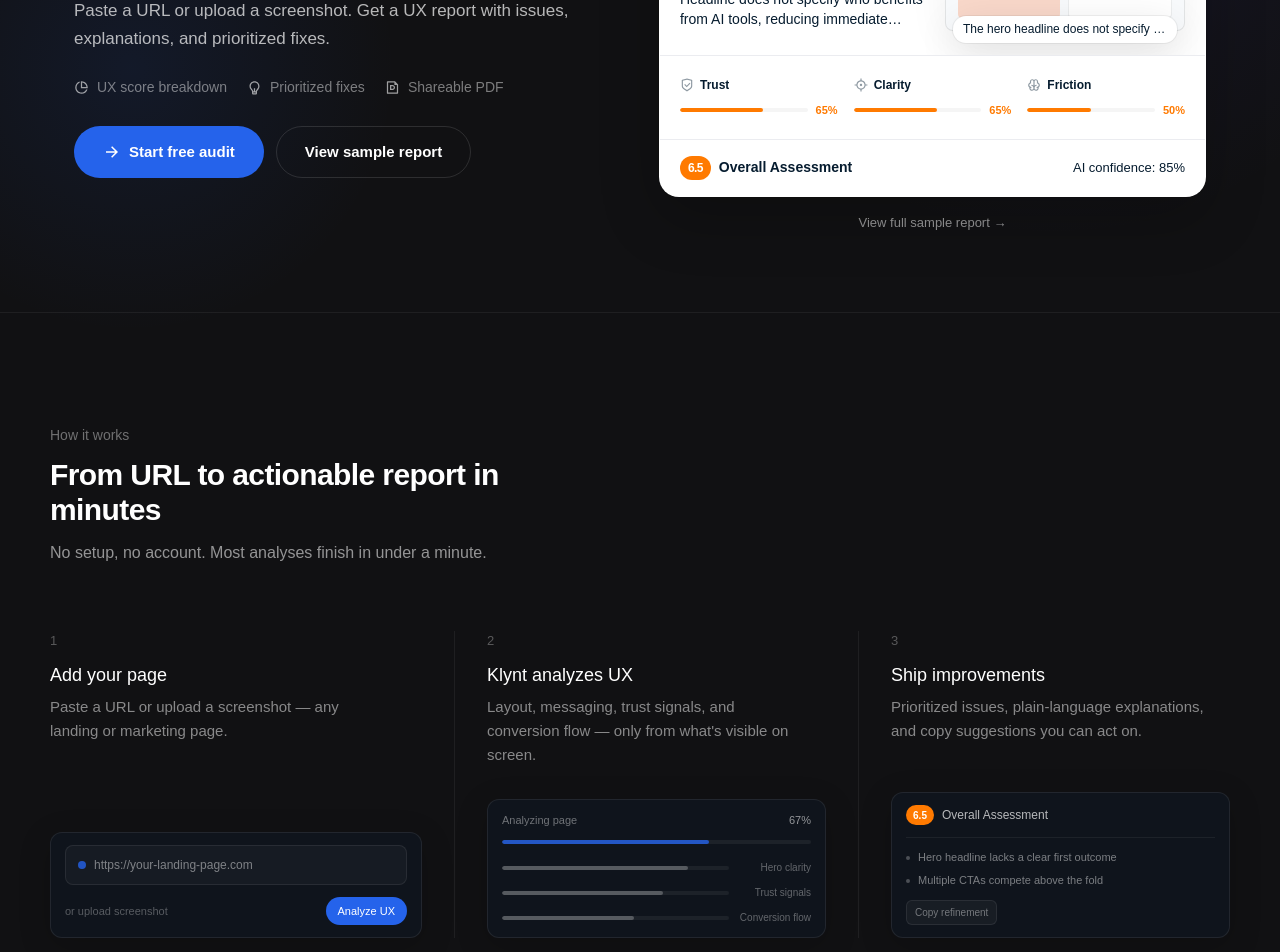
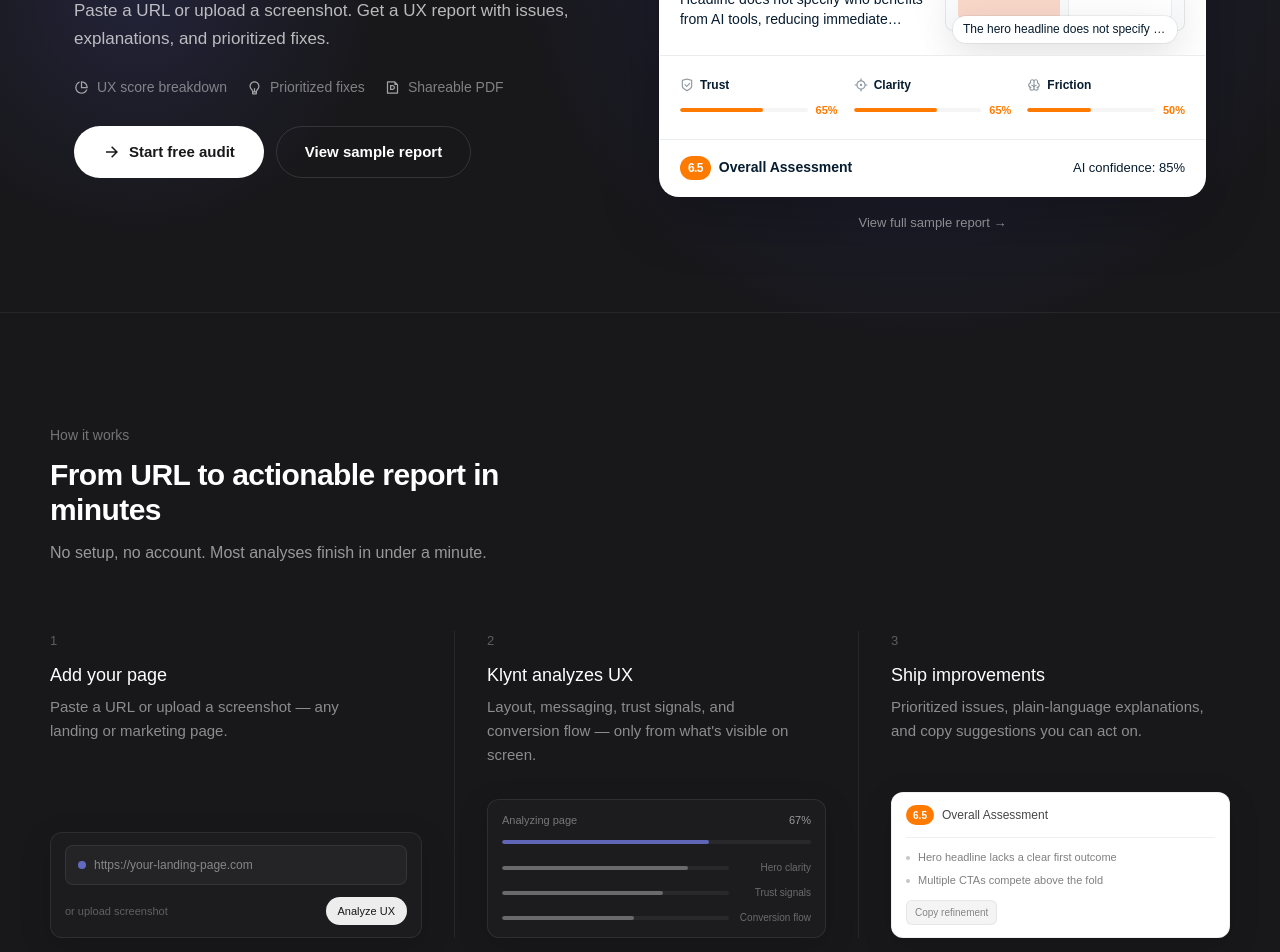
Before and after one commit to samarenkovdmitry/Klynt, a Next.js app: page / in a window 1280 px wide. Shown: the part 360-1312 px from the top of the page. Built offline with nearby package versions, Linux system fonts and the light colour scheme; no server answers; a web font is replaced by a local one.

Commit message:
Landing Updates

```diff
--- a/components/AppFooter.tsx
+++ b/components/AppFooter.tsx
@@ -46,7 +46,7 @@ const variantStyles = {
     social: "text-[#8E99A2] transition hover:text-[#061C2F]",
   },
   dark: {
-    footer: "border-t border-white/[0.06] bg-[#111113]",
+    footer: "border-t border-white/[0.06] bg-[#18181B]",
     text: "text-white/40",
     link: "transition hover:text-white/80",
     social: "text-white/40 transition hover:text-white/75",
--- a/components/landing-test/LandingPageAtmosphere.tsx
+++ b/components/landing-test/LandingPageAtmosphere.tsx
@@ -2,24 +2,24 @@ export function LandingPageAtmosphere() {
   return (
     <div className="pointer-events-none absolute inset-0 overflow-hidden" aria-hidden>
       <div
-        className="absolute -right-[12%] top-[-6%] h-[min(760px,90vw)] w-[min(760px,90vw)] rounded-full"
+        className="absolute -right-[4%] top-[-4%] h-[min(820px,95vw)] w-[min(820px,95vw)] rounded-full"
         style={{
           background:
-            "radial-gradient(circle, rgba(79, 70, 229, 0.16) 0%, rgba(79, 70, 229, 0.04) 45%, transparent 72%)",
+            "radial-gradient(circle, rgba(79, 70, 229, 0.26) 0%, rgba(79, 70, 229, 0.08) 42%, transparent 70%)",
         }}
       />
       <div
-        className="absolute -left-[10%] top-[6%] h-[min(520px,70vw)] w-[min(520px,70vw)] rounded-full"
+        className="absolute -left-[8%] top-[4%] h-[min(480px,65vw)] w-[min(480px,65vw)] rounded-full"
         style={{
           background:
-            "radial-gradient(circle, rgba(37, 99, 235, 0.1) 0%, rgba(37, 99, 235, 0.03) 50%, transparent 72%)",
+            "radial-gradient(circle, rgba(99, 102, 241, 0.14) 0%, rgba(99, 102, 241, 0.04) 48%, transparent 72%)",
         }}
       />
       <div
-        className="absolute bottom-[-8%] left-1/2 h-[min(640px,100vw)] w-[min(960px,140vw)] -translate-x-1/2"
+        className="absolute bottom-[-6%] left-1/2 h-[min(680px,105vw)] w-[min(980px,145vw)] -translate-x-1/2"
         style={{
           background:
-            "radial-gradient(ellipse at center, rgba(124, 58, 237, 0.08) 0%, rgba(124, 58, 237, 0.02) 40%, transparent 68%)",
+            "radial-gradient(ellipse at center, rgba(124, 58, 237, 0.14) 0%, rgba(124, 58, 237, 0.04) 38%, transparent 66%)",
         }}
       />
     </div>
--- a/components/landing-test/LandingStepVisuals.tsx
+++ b/components/landing-test/LandingStepVisuals.tsx
@@ -1,17 +1,21 @@
-const UI_FRAME =
-  "overflow-hidden rounded-[12px] border border-white/[0.08] bg-[#0F141C] shadow-[0_8px_32px_rgba(0,0,0,0.18)]";
+import { LANDING_SURFACE_BG } from "./landingPageStyles";
+
+const UI_FRAME = `overflow-hidden rounded-[12px] border border-white/[0.08] ${LANDING_SURFACE_BG} shadow-[0_8px_32px_rgba(0,0,0,0.14)]`;
+
+const REPORT_FRAME =
+  "overflow-hidden rounded-[12px] border border-black/[0.06] bg-white shadow-[0_8px_32px_rgba(0,0,0,0.12)]";
 
 export function StepAddPageVisual() {
   return (
     <div className={UI_FRAME} aria-hidden>
       <div className="px-3.5 py-3">
-        <div className="flex items-center gap-2 rounded-lg border border-white/[0.08] bg-white/[0.03] px-3 py-2.5">
-          <span className="h-2 w-2 shrink-0 rounded-full bg-[#2563EB]/80" />
+        <div className="flex items-center gap-2 rounded-lg border border-white/[0.08] bg-white/[0.04] px-3 py-2.5">
+          <span className="h-2 w-2 shrink-0 rounded-full bg-indigo-400/70" />
           <span className="truncate text-[12px] text-white/45">https://your-landing-page.com</span>
         </div>
         <div className="mt-3 flex items-center justify-between gap-2">
           <span className="text-[11px] text-white/30">or upload screenshot</span>
-          <span className="rounded-full bg-[#2563EB] px-3 py-1.5 text-[11px] font-medium text-white">
+          <span className="rounded-full bg-white/[0.92] px-3 py-1.5 text-[11px] font-medium text-[#18181B]">
             Analyze UX
           </span>
         </div>
@@ -29,7 +33,7 @@ export function StepAnalyzeVisual() {
           <span className="tabular-nums text-white/55">67%</span>
         </div>
         <div className="mt-3 h-1 overflow-hidden rounded-full bg-white/[0.06]">
-          <div className="h-full w-[67%] rounded-full bg-[#2563EB]/80" />
+          <div className="h-full w-[67%] rounded-full bg-indigo-400/65" />
         </div>
         <div className="mt-4 space-y-2.5">
           {[
@@ -40,7 +44,7 @@ export function StepAnalyzeVisual() {
             <div key={label} className="flex items-center gap-2.5">
               <div className="h-1 min-w-0 flex-1 overflow-hidden rounded-full bg-white/[0.06]">
                 <div
-                  className="h-full rounded-full bg-white/25"
+                  className="h-full rounded-full bg-white/30"
                   style={{ width }}
                 />
               </div>
@@ -57,26 +61,26 @@ export function StepAnalyzeVisual() {
 
 export function StepReportVisual() {
   return (
-    <div className={UI_FRAME} aria-hidden>
+    <div className={REPORT_FRAME} aria-hidden>
       <div className="px-3.5 py-3">
         <div className="flex items-center gap-2">
           <span className="inline-flex h-5 min-w-[28px] items-center justify-center rounded-full bg-[#FF7A00] px-1.5 text-[10px] font-bold text-white">
             6.5
           </span>
-          <span className="text-[12px] font-medium text-white/70">Overall Assessment</span>
+          <span className="text-[12px] font-medium text-[#18181B]/80">Overall Assessment</span>
         </div>
-        <ul className="mt-3 space-y-2 border-t border-white/[0.06] pt-3">
+        <ul className="mt-3 space-y-2 border-t border-black/[0.06] pt-3">
           {[
             "Hero headline lacks a clear first outcome",
             "Multiple CTAs compete above the fold",
           ].map((line) => (
-            <li key={line} className="flex gap-2 text-[11px] leading-[15px] text-white/45">
-              <span className="mt-1.5 h-1 w-1 shrink-0 rounded-full bg-white/25" />
+            <li key={line} className="flex gap-2 text-[11px] leading-[15px] text-[#18181B]/55">
+              <span className="mt-1.5 h-1 w-1 shrink-0 rounded-full bg-[#18181B]/25" />
               <span className="line-clamp-2">{line}</span>
             </li>
           ))}
         </ul>
-        <div className="mt-3 inline-flex rounded-md border border-white/[0.08] bg-white/[0.04] px-2 py-1 text-[10px] text-white/40">
+        <div className="mt-3 inline-flex rounded-md border border-black/[0.06] bg-[#F4F4F5] px-2 py-1 text-[10px] text-[#18181B]/50">
           Copy refinement
         </div>
       </div>
--- a/components/landing-test/LandingTestCtaSection.tsx
+++ b/components/landing-test/LandingTestCtaSection.tsx
@@ -24,6 +24,7 @@ export function LandingTestCtaSection() {
         <div className="mt-8 flex flex-col items-center justify-center gap-4 sm:flex-row sm:gap-5 md:mt-10">
           <Button
             href="/analyze"
+            tone="dark"
             icon={<RiArrowRightLine size={18} aria-hidden />}
             fullWidth={false}
             className={LANDING_BUTTON}
--- a/components/landing-test/LandingTestHero.tsx
+++ b/components/landing-test/LandingTestHero.tsx
@@ -49,6 +49,7 @@ export function LandingTestHero() {
             <div className="mt-7 flex flex-col items-stretch gap-3 sm:flex-row sm:items-center sm:justify-center lg:justify-start">
               <Button
                 href="/analyze"
+                tone="dark"
                 icon={<RiArrowRightLine size={18} aria-hidden />}
                 fullWidth={false}
                 className={HERO_BUTTON_CLASS}
--- a/components/landing-test/landingPageStyles.ts
+++ b/components/landing-test/landingPageStyles.ts
@@ -1,7 +1,12 @@
-/** Neutral charcoal base — Luma-style, no blue tint in flat areas */
-export const LANDING_DARK = "#111113";
+/** Neutral charcoal base — Luma-style, slightly lifted from near-black */
+export const LANDING_DARK = "#18181B";
 
-export const LANDING_DARK_BG = "bg-[#111113]";
+export const LANDING_DARK_BG = "bg-[#18181B]";
+
+/** Raised surface for inline UI previews on dark landing */
+export const LANDING_SURFACE = "#1C1C1F";
+
+export const LANDING_SURFACE_BG = "bg-[#1C1C1F]";
 
 export const LANDING_SECTION =
   "border-t border-white/[0.06] px-5 py-20 md:px-6 md:py-28";
--- a/components/ui/Button.tsx
+++ b/components/ui/Button.tsx
@@ -6,15 +6,18 @@ type ButtonTone = "light" | "dark";
 
 type ButtonProps = ButtonHTMLAttributes<HTMLButtonElement> & {
   variant?: ButtonVariant;
-  /** Secondary only: light surfaces (report CTA) vs dark surfaces (landing hero/CTA). */
+  /** Light surfaces (app/report) vs dark surfaces (landing hero/CTA). Applies to primary and secondary. */
   tone?: ButtonTone;
   icon?: ReactNode;
   href?: string;
   fullWidth?: boolean;
 };
 
-const primaryStyles =
-  "border border-transparent bg-[var(--brand-primary)] text-white hover:bg-[var(--brand-primary-hover)]";
+const primaryStyles: Record<ButtonTone, string> = {
+  light:
+    "border border-transparent bg-[var(--brand-primary)] text-white hover:bg-[var(--brand-primary-hover)]",
+  dark: "border border-transparent bg-white text-[#18181B] hover:bg-[#F4F4F5]",
+};
 
 const accentStyles =
   "border border-transparent bg-[var(--brand-primary)] text-white shadow-[0_10px_30px_rgba(37,99,235,0.22)] hover:-translate-y-px hover:bg-[var(--brand-primary-hover)] hover:shadow-[0_14px_34px_rgba(37,99,235,0.28)]";
@@ -43,7 +46,7 @@ export function Button({
       ? secondaryStyles[tone]
       : variant === "accent"
         ? accentStyles
-        : primaryStyles;
+        : primaryStyles[tone];
 
   const classes = [
     "inline-flex h-[52px] min-h-[52px] items-center justify-center gap-2 rounded-2xl px-6",
```
